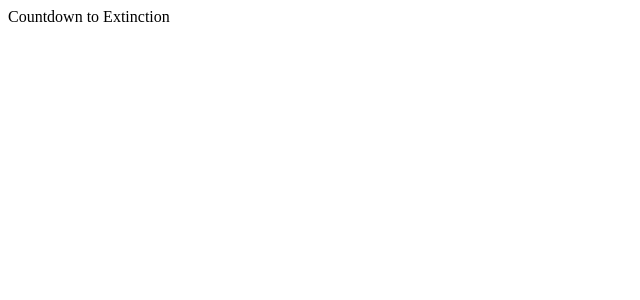
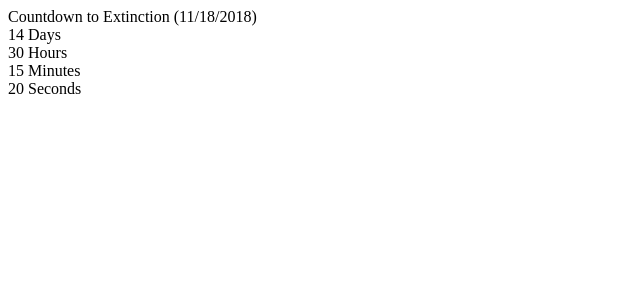
Before and after one commit to bdkay/countdowntoex, a React (Create React App) app: page / in a window 1280 px wide. Shown: the top 300 px of the page, without its empty margins (0-640 px from the left). Built offline with nearby package versions, Linux system fonts and the light colour scheme.

Commit message:
skeleton

```diff
--- a/src/components/App.js
+++ b/src/components/App.js
@@ -3,7 +3,13 @@ import React, { Component } from 'react';
 class App extends Component {
   render(){
     return (
-    <div>Countdown to Extinction</div>
+    <div>
+      <div>Countdown to Extinction (11/18/2018)</div>
+      <div>14 Days</div>
+      <div>30 Hours</div>
+      <div>15 Minutes</div>
+      <div>20 Seconds</div>
+    </div>
     )
   }
 }
```
